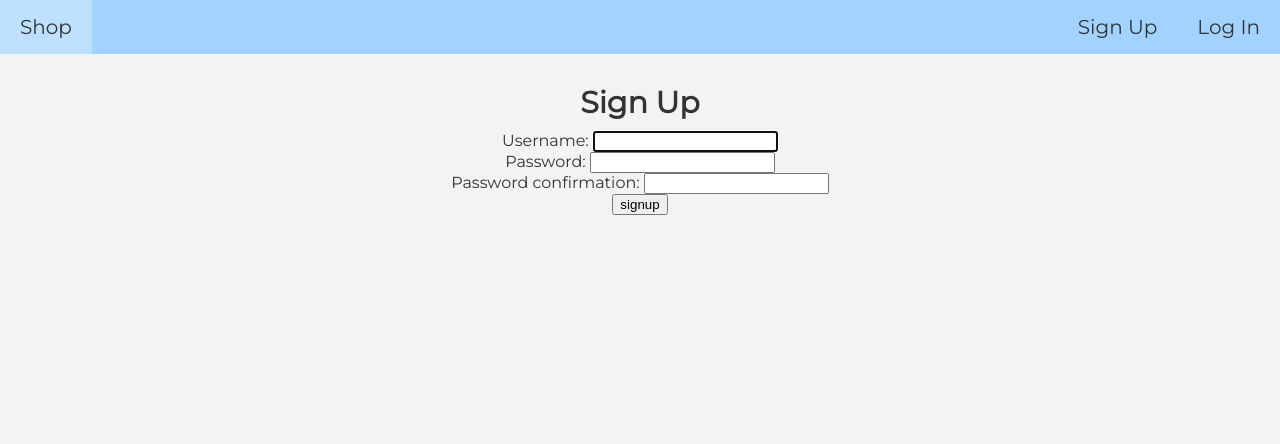
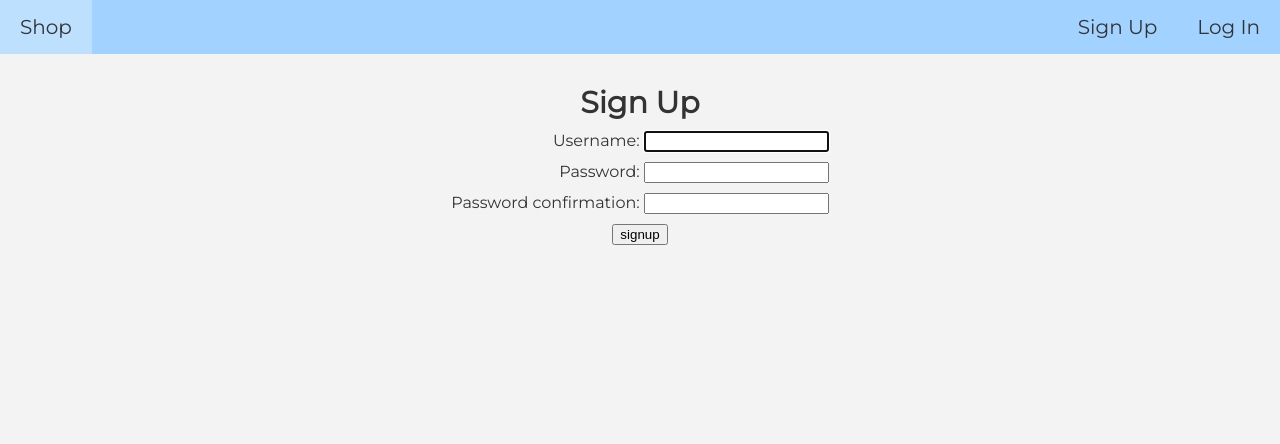
Before and after one commit to snyles/sadfood-django, a Django app: page /accounts/signup/ in a window 1280 px wide. Shown: the top 444 px of the page. Run offline with Django 3.2, Linux system fonts and the light colour scheme.

Commit message:
fix spacing on forms

```diff
--- a/main_app/static/css/style.css
+++ b/main_app/static/css/style.css
@@ -154,6 +154,11 @@ footer {
   background: var(--dark-blue);
 }
 
+.fieldWrapper {
+  text-align: right;
+  margin: 0 0 1rem 0;
+}
+
 .cardwrap {
   display: flex;
   flex-wrap: wrap;
--- a/main_app/templates/registration/login.html
+++ b/main_app/templates/registration/login.html
@@ -1,6 +1,7 @@
 {% extends 'base.html' %}
 {% block content %}
 <article>
+  <div class="center">
     <h1>Log In</h1>
     <form method="post" action="{% url 'login' %}">
       {% csrf_token %}
@@ -8,6 +9,7 @@
       <input type="submit" class="btn" value="login">
       <input type="hidden" name="next" value="{{ next }}">
     </form>
+  </div>
 </article>
 
 {% endblock %}
--- a/main_app/templates/registration/signup.html
+++ b/main_app/templates/registration/signup.html
@@ -2,6 +2,7 @@
 {% block content %}
 
 <article>
+  <div class="center">
     <h1>Sign Up</h1>
     {% if error_message %}
       <p class="red-text">{{ error_message }}</p>
@@ -13,5 +14,6 @@
       {% include 'form_snippet.html' %}
       <input type="submit" class="btn" value="signup">
     </form>
+  </div>
 </article>
 {% endblock %}
```
Also changed, not shown: main_app/templates/main_app/item_list.html (+9 -7 lines). Lines whose indentation alone changed are shown as unchanged.
